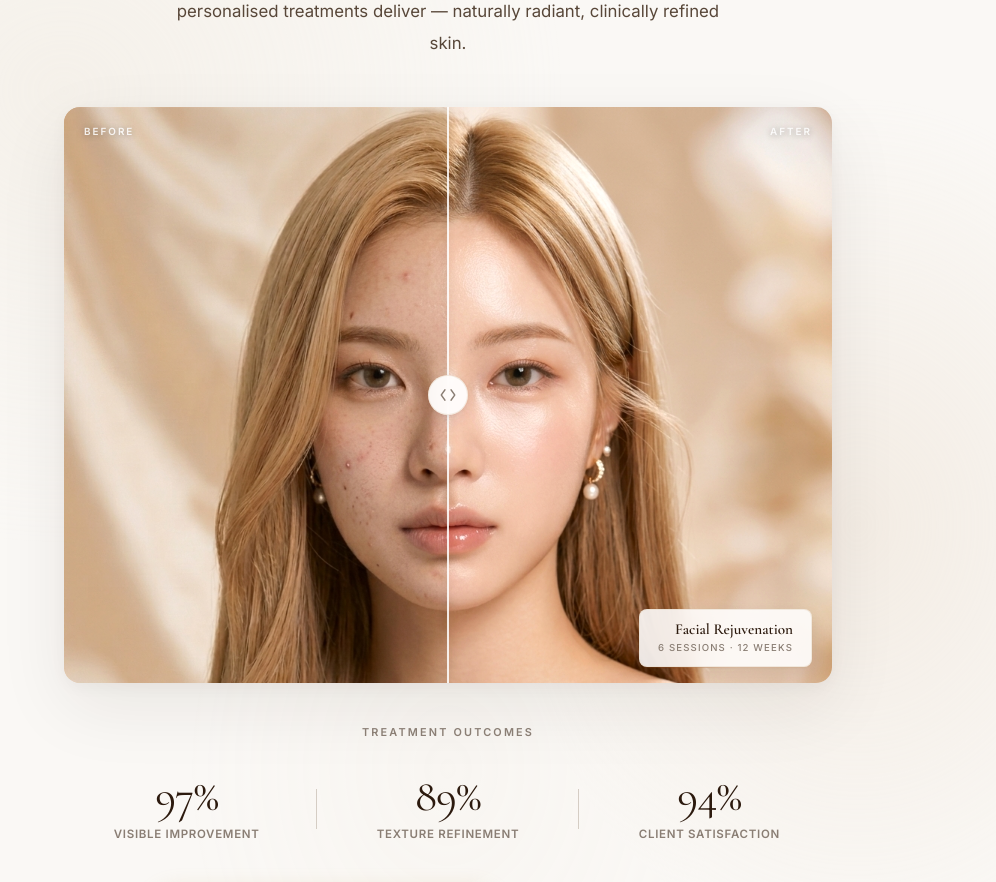
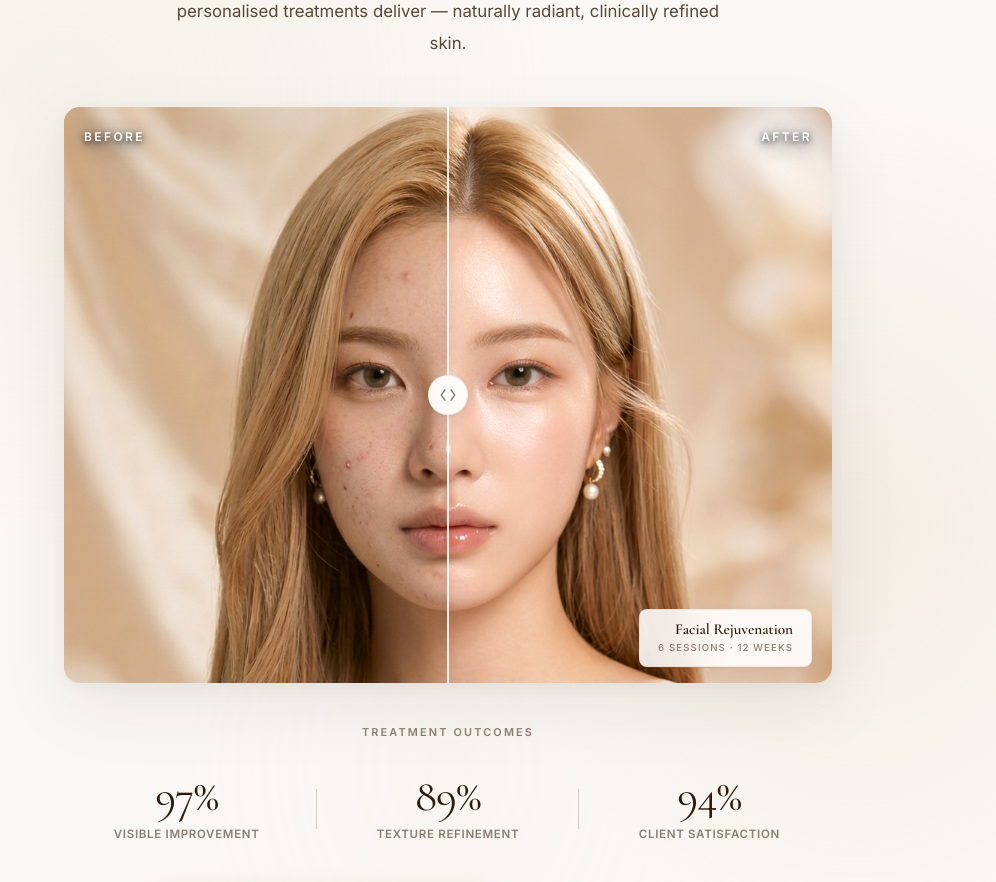
Before and after one commit to aetheramizu/JUUNE-Skin-Atelier, a Next.js app: page / in a window 1280 px wide. Shown: the part 2480-3362 px from the top of the page, without its empty margins (192-1188 px from the left). Built offline with nearby package versions, Linux system fonts and the light colour scheme.

Commit message:
refactor: improve before-and-after image styling and balance

```diff
--- a/app/globals.css
+++ b/app/globals.css
@@ -1220,26 +1220,26 @@ video {
   object-position: center top;
 }
 
-/* ── Slider Labels ───────────────────────────────────────── */
-.results-slider-label {
+/* ── Slider Text Labels ──────────────────────────────────── */
+.results-slider-text {
   position: absolute;
-  top: 1rem;
-  z-index: 3;
-  font-family: var(--font-body);
-  font-size: 0.62rem;
-  font-weight: 600;
+  top: 1.25rem;
+  z-index: 5;
+  font-family: var(--font-body);
+  font-size: 0.75rem;
+  font-weight: 700;
   letter-spacing: var(--tracking-widest);
   text-transform: uppercase;
-  color: rgba(255, 255, 255, 0.85);
-  text-shadow: 0 1px 6px rgba(0, 0, 0, 0.3);
+  color: #ffffff;
+  text-shadow: 0 2px 6px rgba(0, 0, 0, 0.9), 0 4px 20px rgba(0, 0, 0, 0.8);
   pointer-events: none;
 }
 
-.results-slider-label--before {
+.results-slider-text--before {
   left: 1.25rem;
 }
 
-.results-slider-label--after {
+.results-slider-text--after {
   right: 1.25rem;
 }
 
--- a/components/ResultsSection.tsx
+++ b/components/ResultsSection.tsx
@@ -195,9 +195,9 @@ function BeforeAfterSlider({
         />
       </div>
 
-      {/* Labels */}
-      <span className="results-slider-label results-slider-label--before">Before</span>
-      <span className="results-slider-label results-slider-label--after">After</span>
+      {/* Labels   */}
+      <span className="results-slider-text results-slider-text--before">Before</span>
+      <span className="results-slider-text results-slider-text--after">After</span>
 
       {/* Slider handle */}
       <div
```
